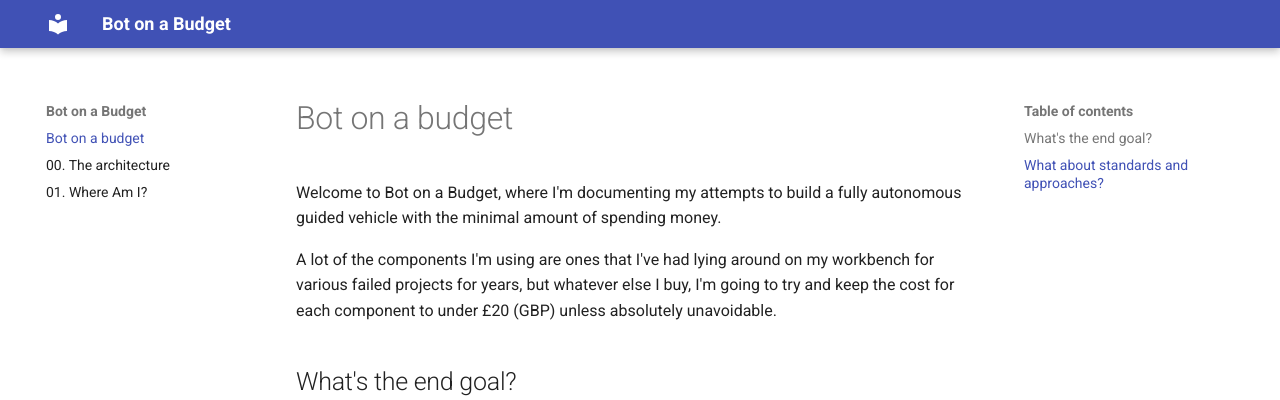
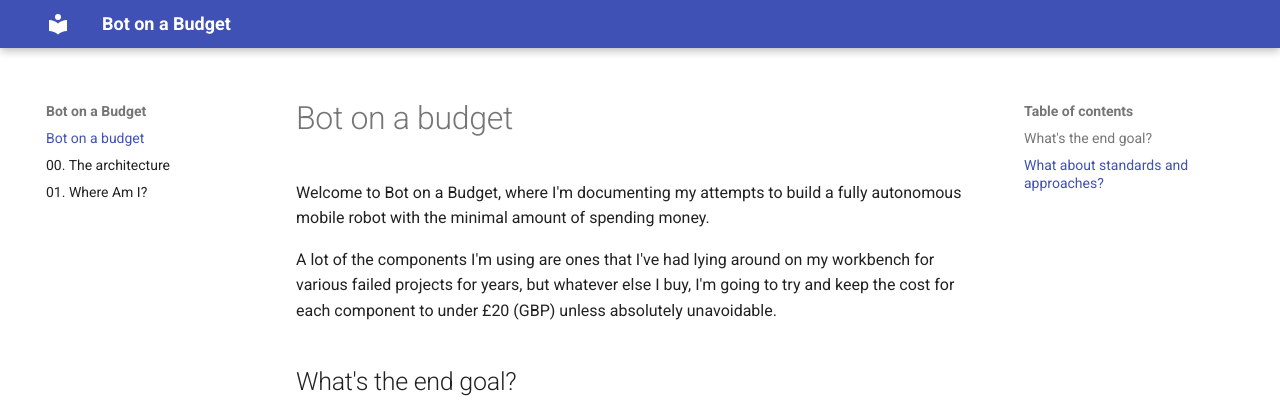
Before and after one commit to proffalken/botonabudget, an MkDocs documentation site: the page built from docs/index.md, in a window 1280 px wide and 1278 px high. Shown: the top 400 px of the window. Built offline with MkDocs 1.6.1 and Material for MkDocs 9.7.7, drawn with Linux system fonts in a browser that asks for light colours.

Commit message:
Missed one!

```diff
--- a/docs/index.md
+++ b/docs/index.md
@@ -1,6 +1,6 @@
 # Bot on a budget
 
-Welcome to Bot on a Budget, where I'm documenting my attempts to build a fully autonomous guided vehicle with the minimal amount of spending money.
+Welcome to Bot on a Budget, where I'm documenting my attempts to build a fully autonomous mobile robot with the minimal amount of spending money.
 
 A lot of the components I'm using are ones that I've had lying around on my workbench for various failed projects for years, but whatever else I buy, I'm going to try and keep the cost for each component to under £20 (GBP) unless absolutely unavoidable.
 
```
